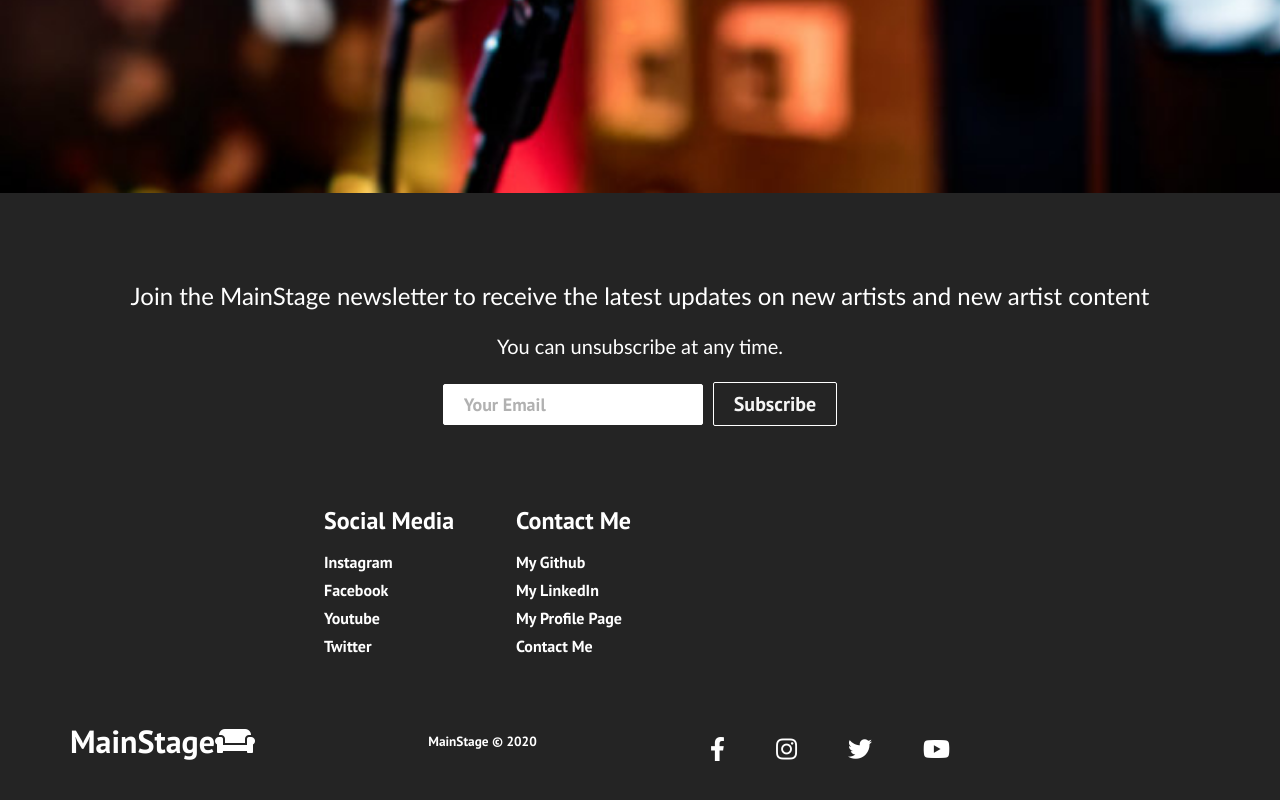
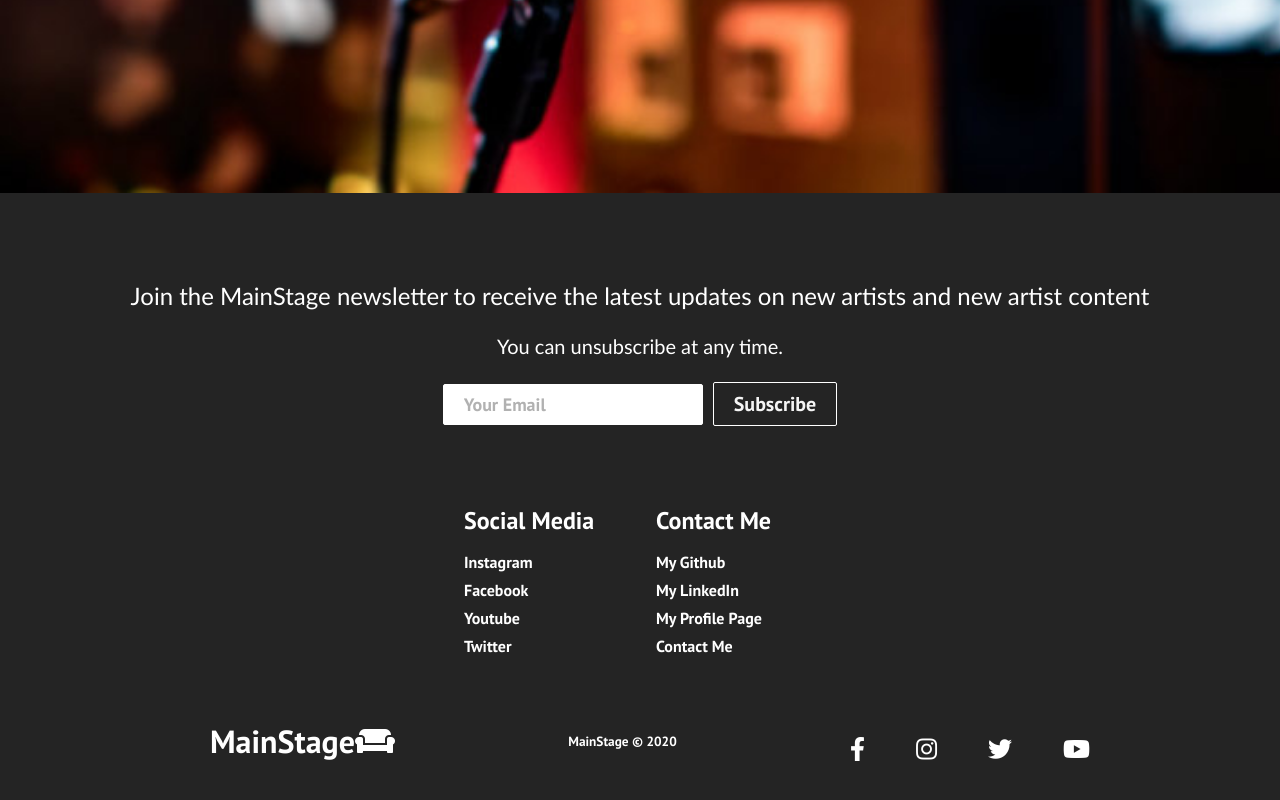
Before and after one commit to tayphill13/mainstage-proto, a React (Create React App) app: page /sign-up in a window 1280 px wide. Shown: the part 612-1412 px from the top of the page. Built offline with nearby package versions, Linux system fonts and the light colour scheme.

Commit message:
add the .env to gitignore

```diff
--- a/package.json
+++ b/package.json
@@ -8,6 +8,7 @@
     "@testing-library/user-event": "^7.2.1",
     "react": "^16.13.1",
     "react-dom": "^16.13.1",
+    "react-firebase": "^2.2.8",
     "react-router-dom": "^5.2.0",
     "react-scripts": "3.4.3"
   },
--- a/src/components/Footer.css
+++ b/src/components/Footer.css
@@ -4,7 +4,7 @@
   display: flex;
   flex-direction: column;
   justify-content: center;
-  align-self: center;
+  align-items: center;
 }
 
 .footer-subscription {
```
Also changed, not shown: 2 other files (tests, documents, lock files or other folders).
